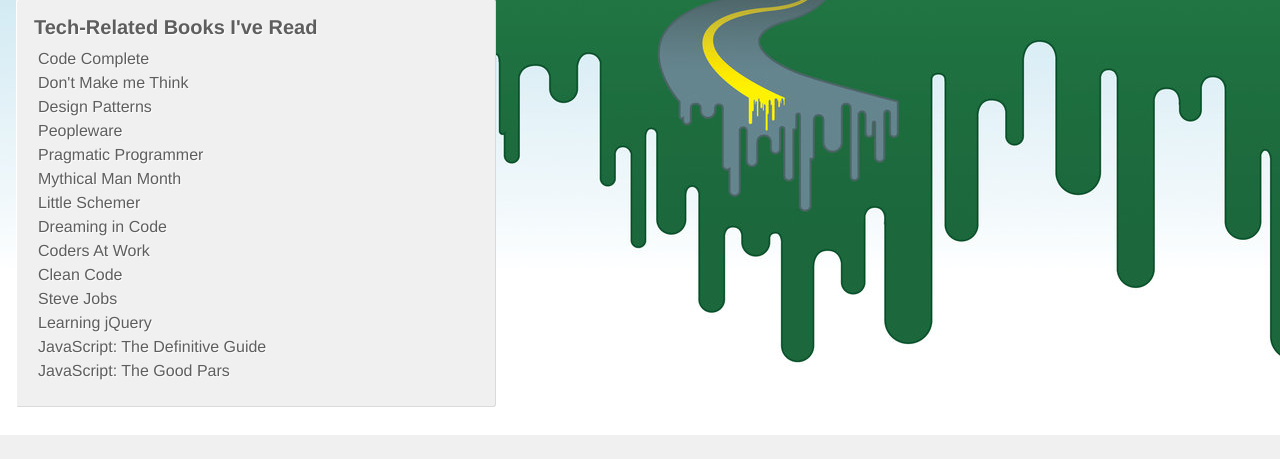
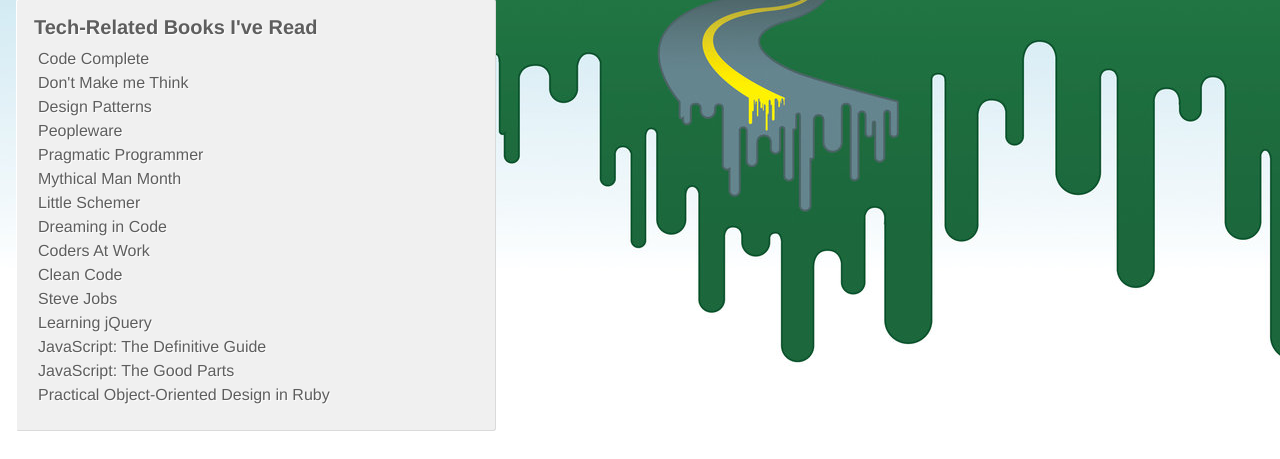
Before and after one commit to ryan953/ryanalbrecht.ca, a PHP site: page / in a window 1280 px wide. Shown: the part 665-1124 px from the top of the page. Before the commit the page ends 1100 px from the top, so only its background shows below. Run offline with PHP 8.4, Linux system fonts and the light colour scheme.

Commit message:
Added POODR and fixed a typo

```diff
--- a/books.php
+++ b/books.php
@@ -67,8 +67,8 @@ function books() {
 			'done'=>true),
 		array('name'=>'Learning jQuery', 'done'=>true),
 		array('name'=>'JavaScript: The Definitive Guide', 'done'=>true),
-		array('name'=>'JavaScript: The Good Pars', 'done'=>true),
-
+		array('name'=>'JavaScript: The Good Parts', 'done'=>true),
+		array('name'=>'Practical Object-Oriented Design in Ruby', 'done'=>true),
 	);
 	return _addBookAttributes($books);
 }
```
